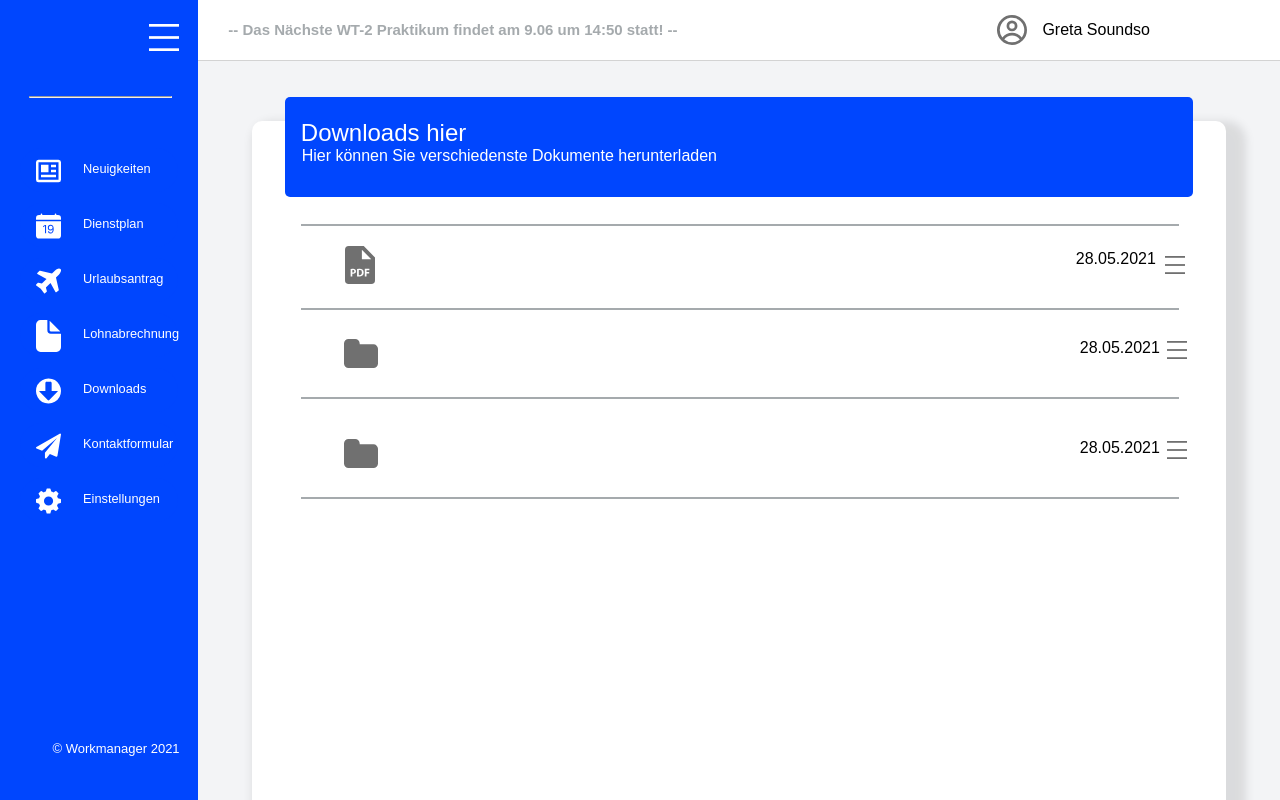
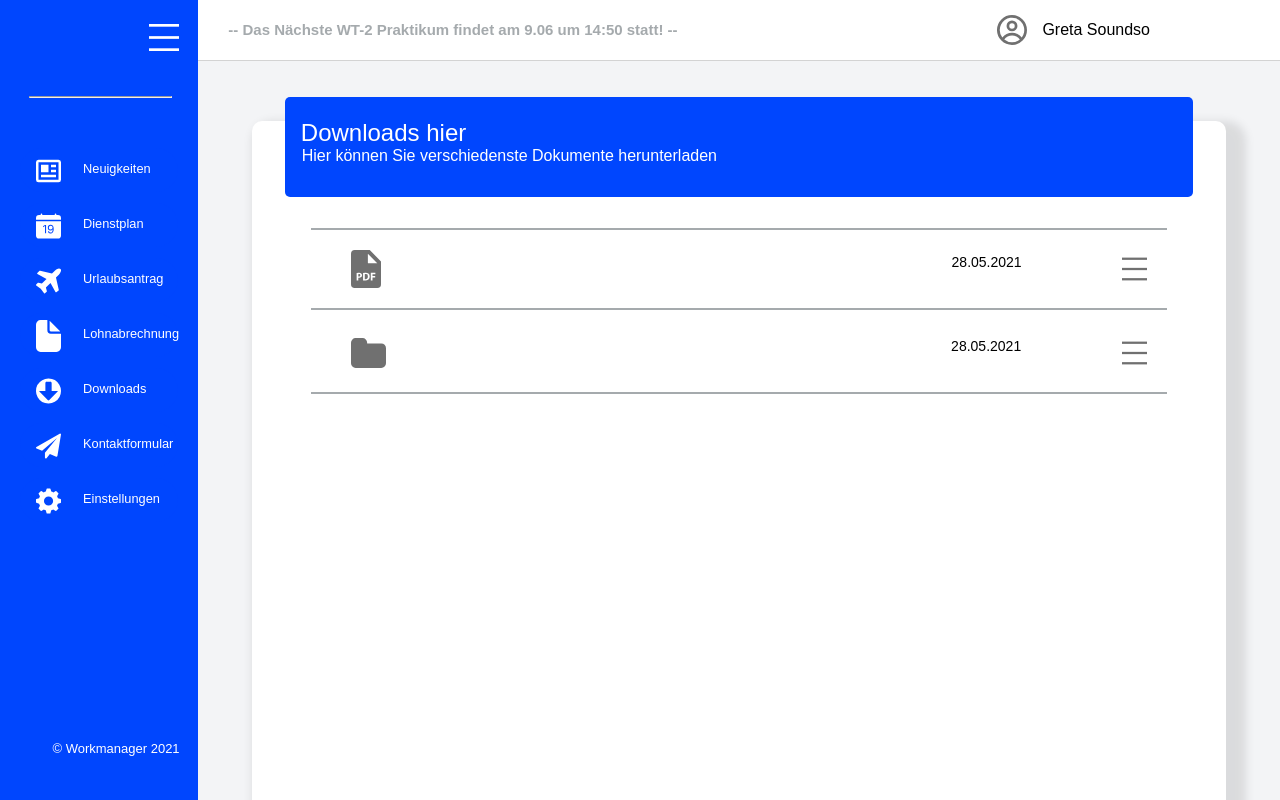
Before and after one commit to MertDurasi/Team-Supernerds, a React (Create React App) app: page /dashboard/downloads in a window 1280 px wide. Built offline with nearby package versions, Linux system fonts and the light colour scheme; a web font is replaced by a local one.

Commit message:
Dashboard: Struktur verändert - Alexander

```diff
--- a/src/components/dashboard/features/Downloads.js
+++ b/src/components/dashboard/features/Downloads.js
@@ -16,7 +16,6 @@ const Downloads = () => {
           <div className="downloads-container">
               <DownloadVisualComponent firstFile={true} isFolder={false}></DownloadVisualComponent>
               <DownloadVisualComponent firstFile={false} isFolder={true}></DownloadVisualComponent>
-              <DownloadVisualComponent firstFile={false} isFolder={true}></DownloadVisualComponent>
           </div>
         </div>
      </div>
--- a/src/components/dashboard/features/Downloads/DownloadVisualComponent.css
+++ b/src/components/dashboard/features/Downloads/DownloadVisualComponent.css
@@ -1,96 +1,62 @@
 
 
-.data-component-container {
-    background-color: white;
+.list-group {
     position: relative;
-    top: 10%;
+    left: 0;
+    top: 12%;
     width: 100%;
-    height: 100px;
+    height: 80px;
+    margin: 10px auto 0;
+    padding: 10px;
+    box-sizing: border-box;
+    margin-top: 5px;
 }
 
-.datetime-downloads {
-    position: relative;
-    top: 25%;
-    left: 85%;
+.list-group .list-group-item-f  {
+    display: flex;
+    justify-content: space-between;
+    background: white;
+    border-top: 2px solid #a5aaad;
+    border-bottom: 2px solid #a5aaad;
+    padding: 20px;
+    transition: 0.5s;
 }
 
-#folder-line-top {
-    position: relative;
-    width: 100%;
-    top: 25%;
-    border: 1px solid #a5aaad;
+.list-group .list-group-item-nf  {
+    display: flex;
+    justify-content: space-between;
+    background: white;
+    border-bottom: 2px solid #a5aaad;
+    padding: 24.95311px;
+    transition: 0.5s;
 }
 
-#folder-line-empty {
-    display: none;
-}
-
-#folder-line-bottom {
+#dc-ispdf-verify {
     position: relative;
-    width: 100%;
-    top: 65%;
-    border: 1px solid #a5aaad;
-    z-index: 1;
+    width: 30px;
+    left: 20px;
 }
 
 #dc-isfolder-verify {
     position: relative;
-    top: 40%;
-    left: 4.9%;
-    width: 34px;
+    width: 35px;
+    left: 15px;
 }
 
-#dc-ispdf-verify {
+#expanded-options-downloads-folder {
     position: relative;
-    top: 45%;
-    left: 5%;
-    width: 30px;
+    left: 4.5px;
 }
 
-.dropdown-downloads {
-
+#timesave-downloads-f {
     position: relative;
-    left: 94%;
-    display: inline-block;
-
+    left: 30%;
+    font-size: 14px;
 }
 
-.dropdown-content-downloads {
-    display: none;
-    position: absolute;
-    background-color: white;
-    min-width: 160px;
+#timesave-downloads-nf {
+    position: relative;
+    left: 30%;
+    font-size: 14px;
+    top: 4.4px;
 }
-
-.dropdown-content-downloads a {
-    color: black;
-    padding: 12px 16px;
-    text-decoration: none;
-    display: block;
-  }
-
-.dropdown-downloads:hover .dropdown-content-downloads {
-    display: block;
-    z-index: 2;
-  }
-
-.dropdown-content-downloads a:hover {
-    background-color: #ddd;
-}
-
-
-#expanded-options-downloads-folder {
-    position: absolute;
-    width: 20px;
-    left: 8px;
-    top: 13px;
-
-}
-
-
-#expanded-options-downloads-pdf {
-    position: absolute;
-    width: 20px;
-    left: 10px;
-    top: 17px;
-}
--- a/src/components/dashboard/features/Downloads/DownloadVisualComponent.js
+++ b/src/components/dashboard/features/Downloads/DownloadVisualComponent.js
@@ -14,19 +14,15 @@ const DownloadVisualComponent = ( {firstFile, isFolder, file}) => {
 
 
   return (
-        <div className="data-component-container">
-            <hr id={firstFile ? "folder-line-top": "folder-line-empty"}></hr>
-            <img id={isFolder ? "dc-isfolder-verify" : "dc-ispdf-verify"} src={isFolder ? Ordner_logo : Pdf_logo} alt="doc"></img>
-            <div className="dropdown-downloads">
-            <img id={isFolder ? "expanded-options-downloads-folder" : "expanded-options-downloads-pdf"} src={downloads_menu_logo} alt="src"></img>
-            <div className="dropdown-content-downloads">
-                <a href="/dashboard/downloads">Herunterladen</a>
-                <a href="/dashboard/downloads">Anzeigen</a>
-                </div>
-            </div>
-            <span className="datetime-downloads">{ moment().format("DD.MM.YYYY")}</span>
-            <hr id="folder-line-bottom"></hr>
-        </div>
+
+      <ul className="list-group">
+        <li className={firstFile ? "list-group-item-f" : "list-group-item-nf"}>
+        <img id={isFolder ? "dc-isfolder-verify" : "dc-ispdf-verify"} src={isFolder ? Ordner_logo : Pdf_logo} alt="doc"></img>
+          <span id={isFolder ? "timesave-downloads-f" : "timesave-downloads-nf"}>{moment().format("DD.MM.YYYY")}</span>
+          <img id={isFolder ? "expanded-options-downloads-folder" : "expanded-options-downloads-pdf"} src={downloads_menu_logo} alt="src"></img>
+        </li>
+      </ul>
+
   );
 };
 
```
